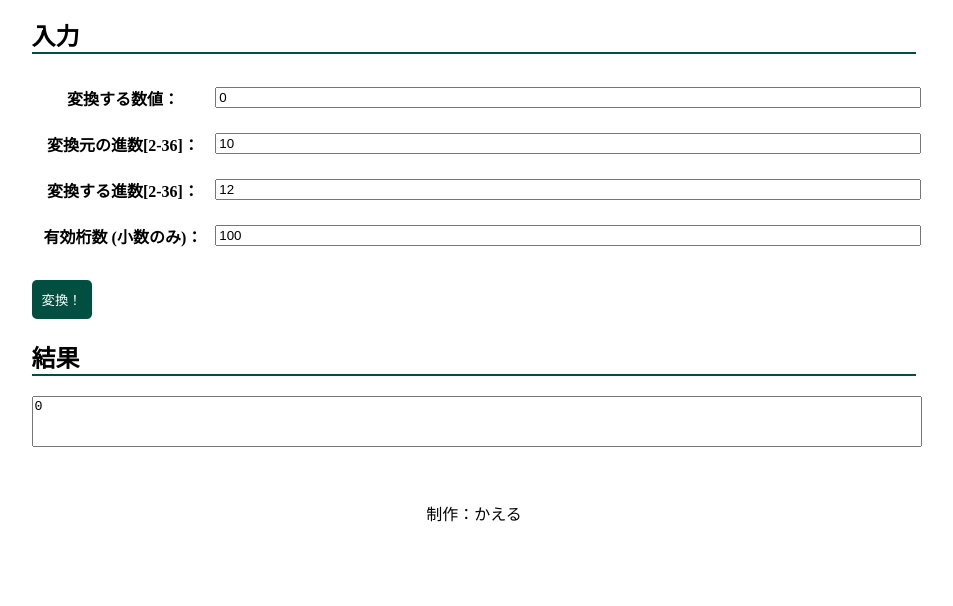
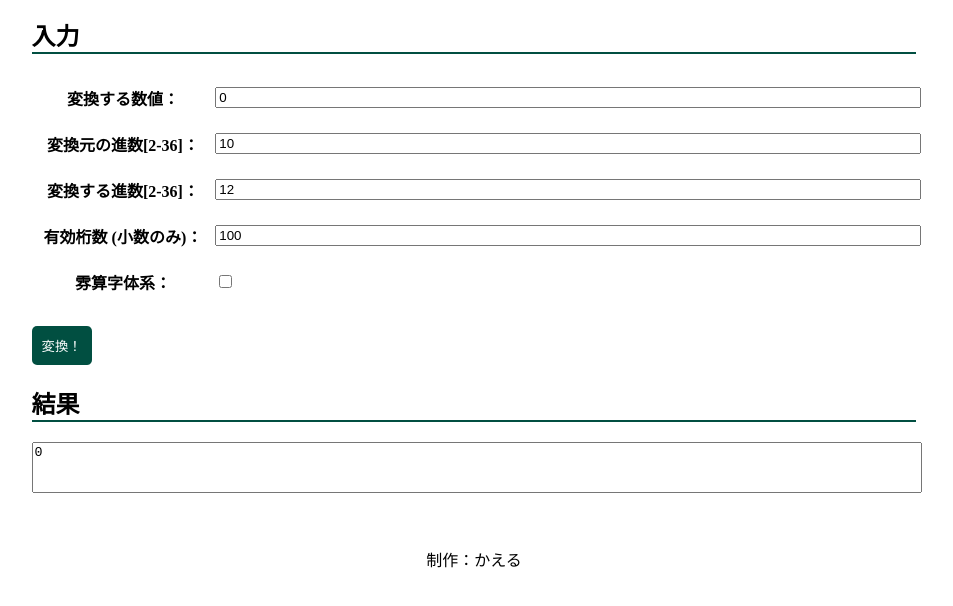
Before and after one commit to kaeru2193/radix-converter, a website built with webpack: page index.html in a window 1280 px wide. Both pictures are taken after a click on the button "変換！". Shown: the part 116-722 px from the top of the page, without its empty margins (166-1119 px from the left). Built offline with nearby package versions, Linux system fonts and the light colour scheme.

Commit message:
雰算字体系に対応。

```diff
--- a/index.html
+++ b/index.html
@@ -27,6 +27,10 @@
                     <th><label>有効桁数 (小数のみ)：</label></th>
                     <td><input class="input" type="number" id="digit" value="100"></td>
                 </tr>
+                <tr>
+                    <th><label>雰算字体系：</label></th>
+                    <td><input type="checkbox" id="phunnum"></td>
+                </tr>
             </table>
             <button id="convert">変換！</button>
             <h2>結果</h2>
--- a/main.js
+++ b/main.js
@@ -1,6 +1,23 @@
 const BigNumber = require("bignumber.js");
+const PhunNum = {
+    "0": "〇",
+    "1": "〡",
+    "2": "〢",
+    "3": "〣",
+    "4": "〤",
+    "5": "〥",
+    "6": "〦",
+    "7": "〧",
+    "8": "〨",
+    "9": "〩",
+    "a": "〹",
+    "b": "〺",
+    ".": "・",
+};
 const convertButton = document.getElementById('convert');
 convertButton.addEventListener("click", () => {
+    const phunNumToggle = document.getElementById('phunnum');
+    const isPhun = phunNumToggle.checked;
     const inputNum = document.getElementById('number');
     const stringToConvert = String(inputNum.value);
     const inputBase = document.getElementById('beforebase');
@@ -14,6 +31,11 @@ convertButton.addEventListener("click", () => {
         BigNumber.config({ DECIMAL_PLACES: numberOfDigits });
         const num = BigNumber(stringToConvert, beforeBase);
         converted = num.toString(toConvertBase);
+        if (isPhun) {
+            converted = converted.split("").map(e => {
+                return PhunNum[e];
+            }).join("");
+        }
     }
     catch (_a) {
         converted = "エラー";
```
Also changed, not shown: main.ts (+25 -0 lines), dist/bundle.js, 1 other file.
